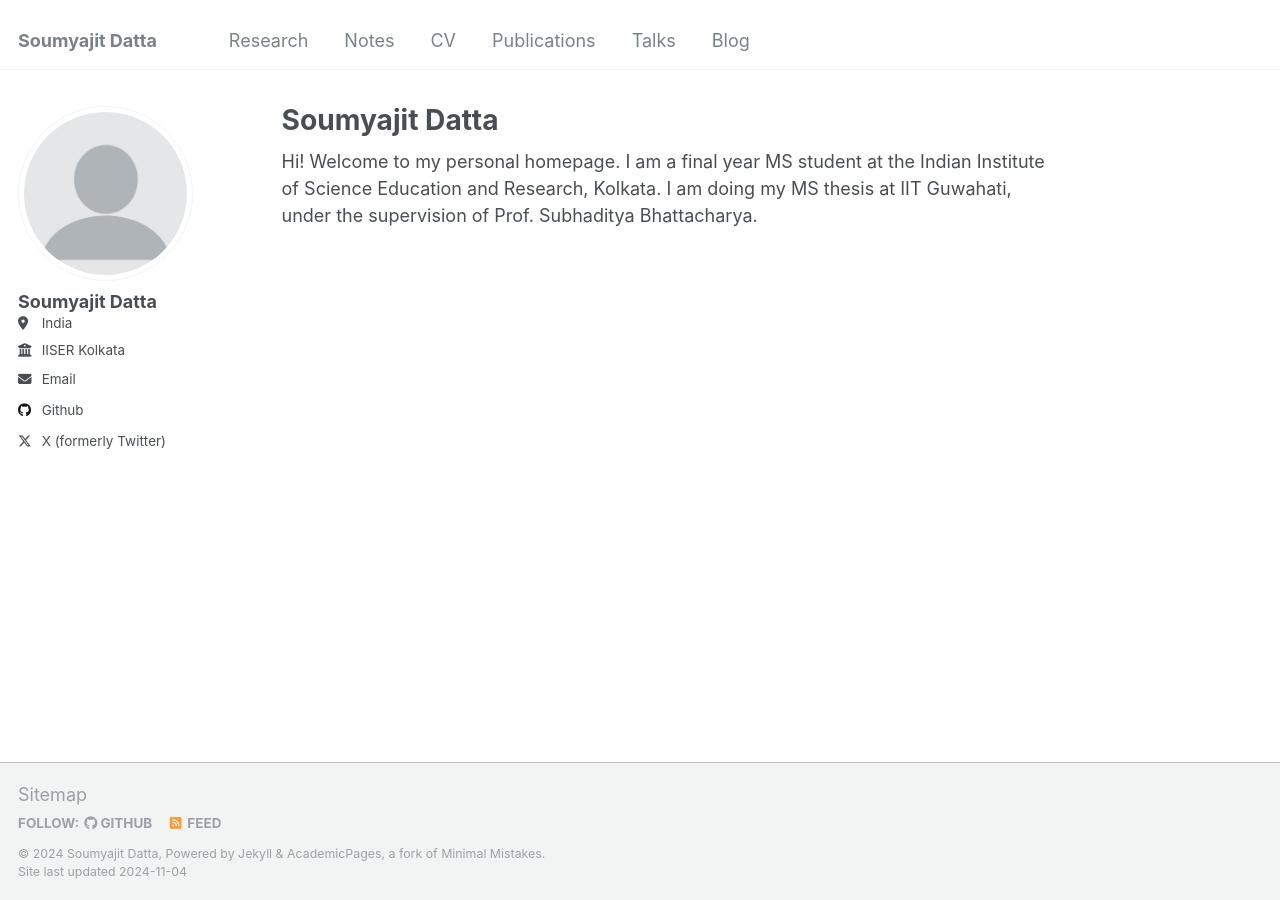
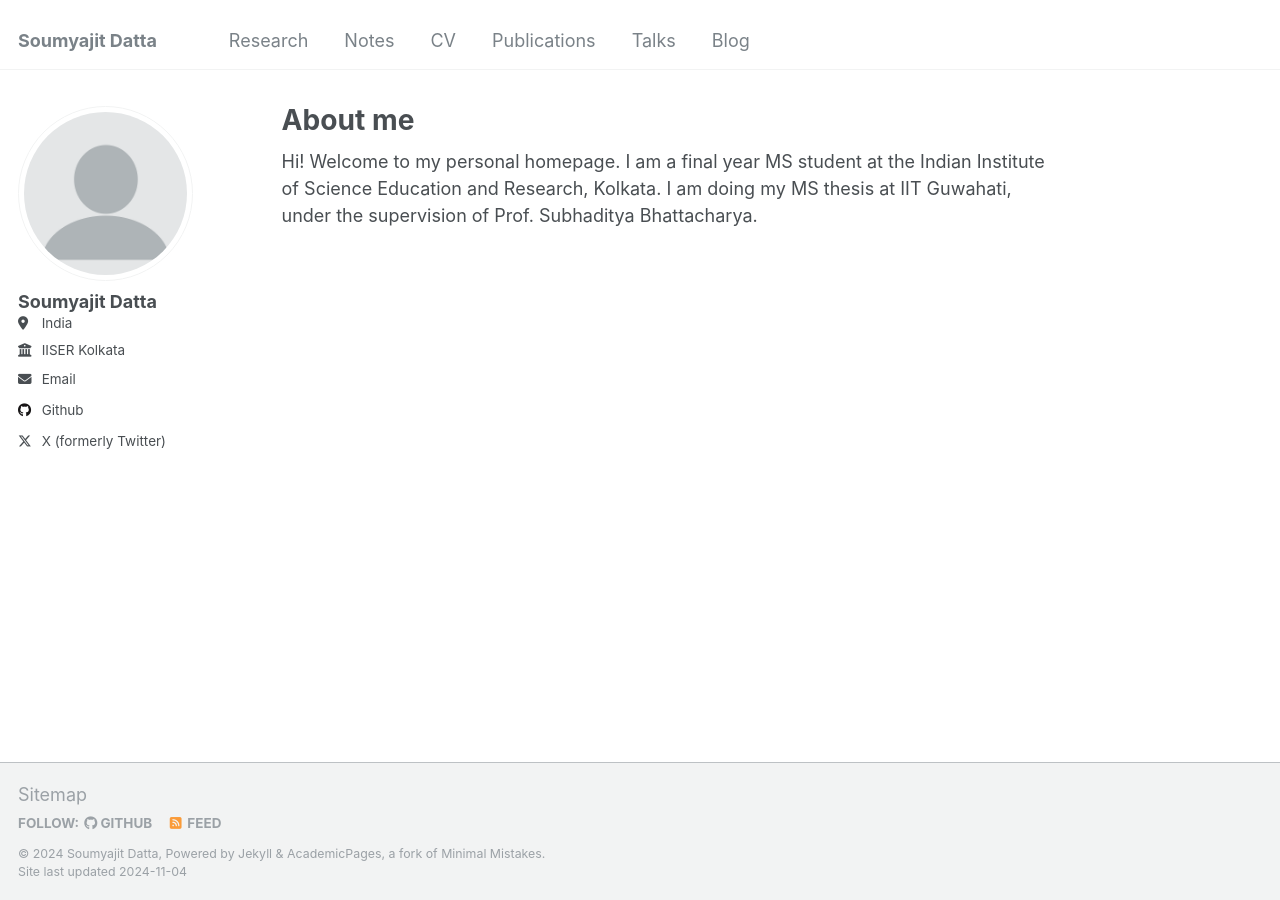
Before and after one commit to soumya-jit-datta/soumya-jit-datta.github.io, a Jekyll site: the page built from _pages/about.md, in a window 1280 px wide. Built offline with Jekyll 4.4.1, drawn with Linux system fonts in a browser that asks for light colours.

Commit message:
Update about.md

```diff
--- a/_pages/about.md
+++ b/_pages/about.md
@@ -1,6 +1,6 @@
 ---
 permalink: /
-title: "Soumyajit Datta"
+title: "About me"
 author_profile: true
 redirect_from:
   - /about/
```
